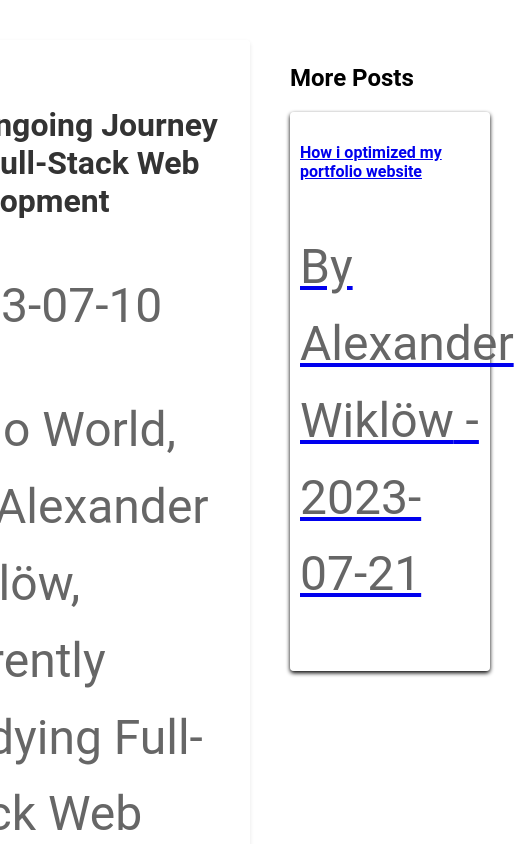
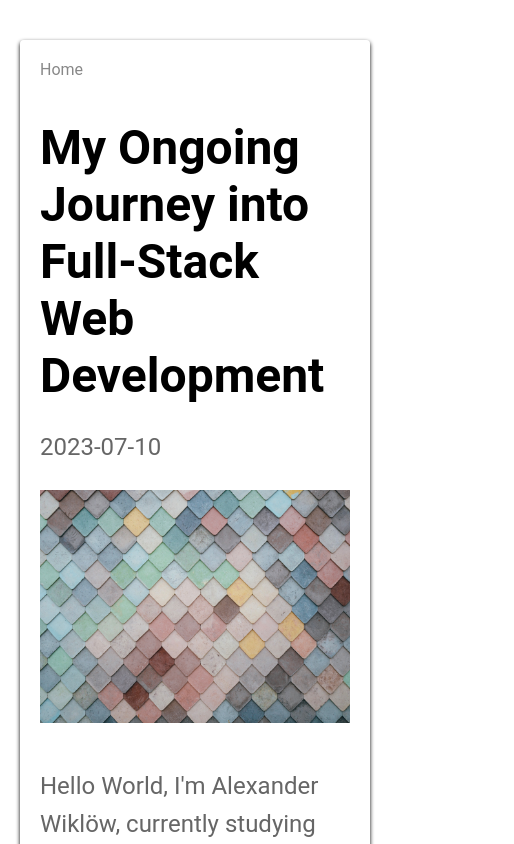
Before and after one commit to AlexanderWiklow/June-Project, a React (Create React App) app: page /blog/1 in a window 390 px wide. Shown: the top 844 px of the page, 514 px wide, since content can reach past the window. Built offline with nearby package versions, Linux system fonts and the light colour scheme.

Commit message:
fix blog post title responsive

```diff
--- a/src/blogData.js
+++ b/src/blogData.js
@@ -1,3 +1,5 @@
+import image1 from './images/background2.jpg';
+
 const blogPosts = [
   {
     id: 1,
@@ -19,6 +21,7 @@ const blogPosts = [
       Stay tuned for more updates! Meanwhile, feel free to connect with me on LinkedIn and explore my projects on GitHub.
 
       Until next time, happy coding!  `,
+    image: image1,
   },
   {
     id: 2,
--- a/src/pages/BlogPost.js
+++ b/src/pages/BlogPost.js
@@ -30,6 +30,14 @@ const BlogPost = () => {
         <p>{blogPost && blogPost.date}</p>
         {blogPost && (
           <div className="blog-post-content">
+            <div className="imgDiv">
+              <img
+                className="blogImage"
+                src={blogPost.image}
+                alt={blogPost.title}
+              />
+            </div>
+
             <p>{blogPost.content}</p>
             <p>{blogPost.author}</p>
           </div>
--- a/src/pages/blogPost.css
+++ b/src/pages/blogPost.css
@@ -6,13 +6,16 @@
 body.dark-mode {
     --background-color: rgb(34, 34, 34);
     --text-color: white;
+    background-color: var(--background-color);
 }
+
+
 
 .blog-post-container {
     display: flex;
     align-items: flex-start;
     padding: 40px;
-    height: 100vh;
+    height: 100%;
     box-sizing: border-box;
     justify-content: center;
     background-color: var(--background-color);
@@ -21,21 +24,39 @@ body.dark-mode {
 .blog-post {
     background-color: var(--background-color);
     border-radius: 4px;
-    box-shadow: 0 2px 4px rgba(0, 0, 0, 0.1);
+    box-shadow: 0 2px 4px rgba(0, 0, 0, 1);
     padding: 20px;
-    max-width: 800px;
+    /* max-width: 800px; */
     width: 100%;
     margin-right: 40px;
 }
 
+.blog-post p {
+    font-size: 1.5rem;
+    line-height: 1.6;
+}
+
 .blog-post-title {
-    font-size: 2rem;
+    font-size: 5rem;
+    margin-bottom: 20px;
+    color: var(--text-color);
+}
+
+.blogImage {
+    max-width: 100%;
+    height: auto;
     margin-bottom: 20px;
 }
 
-.blog-post-content {
+.imgDiv {
+    display: flex;
+    justify-content: center;
+}
+
+.blog-post-content p {
     font-size: 1.5rem;
     line-height: 1.6;
+
 }
 
 .other-posts {
@@ -43,12 +64,21 @@ body.dark-mode {
     display: flex;
     flex-direction: column;
     align-items: flex-start;
+    width: 20%;
 
 }
 
-.other-posts h3 {
+.other-posts h4 {
     text-align: center;
     margin-bottom: 20px;
+    font-size: 2rem;
+    color: var(--text-color);
+    text-decoration: none;
+}
+
+.other-posts p {
+    font-size: 1.5rem;
+    line-height: 1.6;
 }
 
 .other-posts-list {
@@ -82,3 +112,23 @@ h3 {
     margin-bottom: 10px;
     color: var(--text-color);
 }
+
+@media screen and (max-width: 800px) {
+    .blog-post-container {
+        flex-direction: column;
+        align-items: center;
+    }
+
+    .blog-post {
+        margin-right: 0px;
+        margin-bottom: 20px;
+    }
+
+    .other-posts {
+        width: 100%;
+    }
+
+    .blog-post-title {
+        font-size: 3rem;
+    }
+}
```
